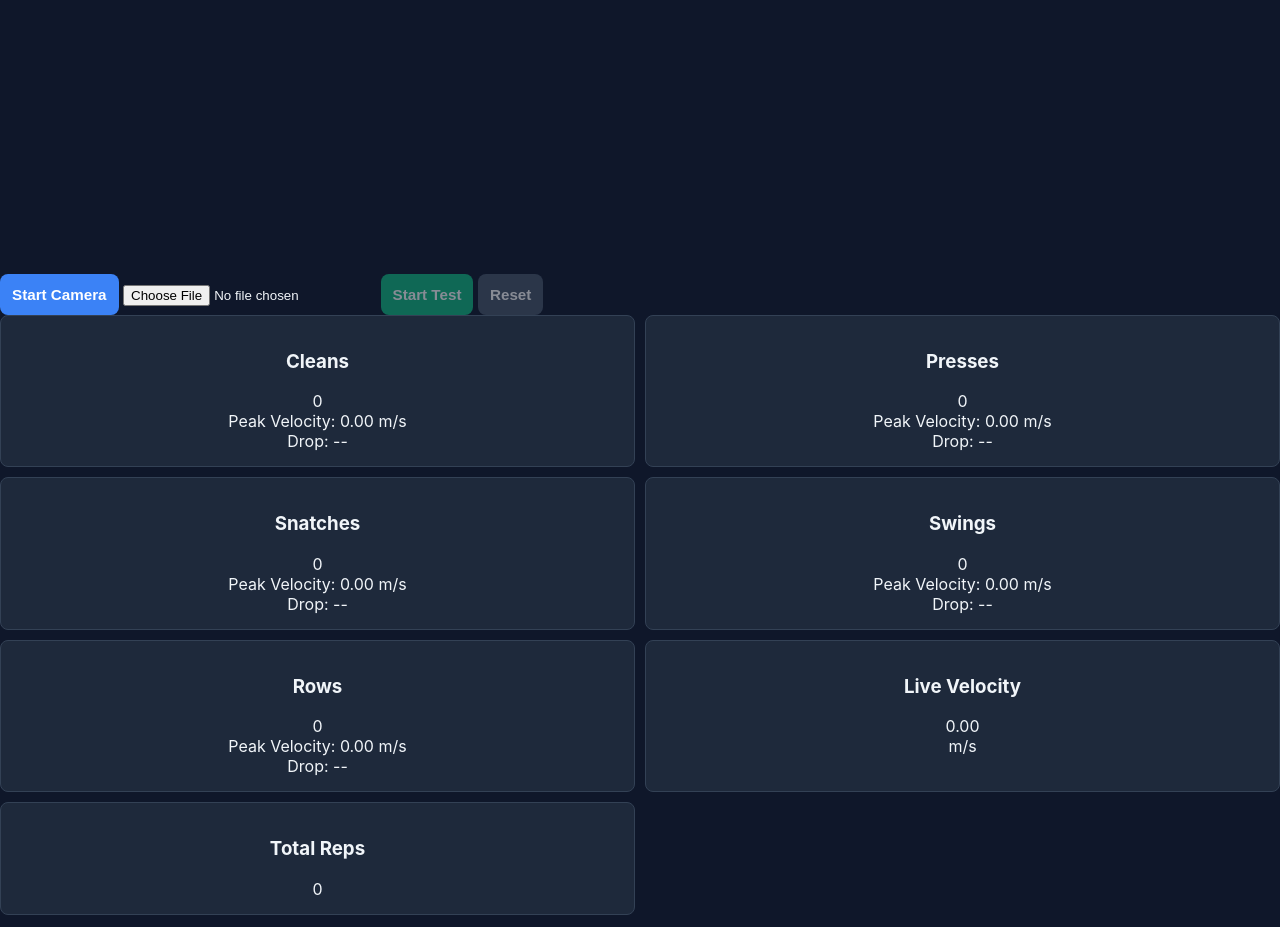
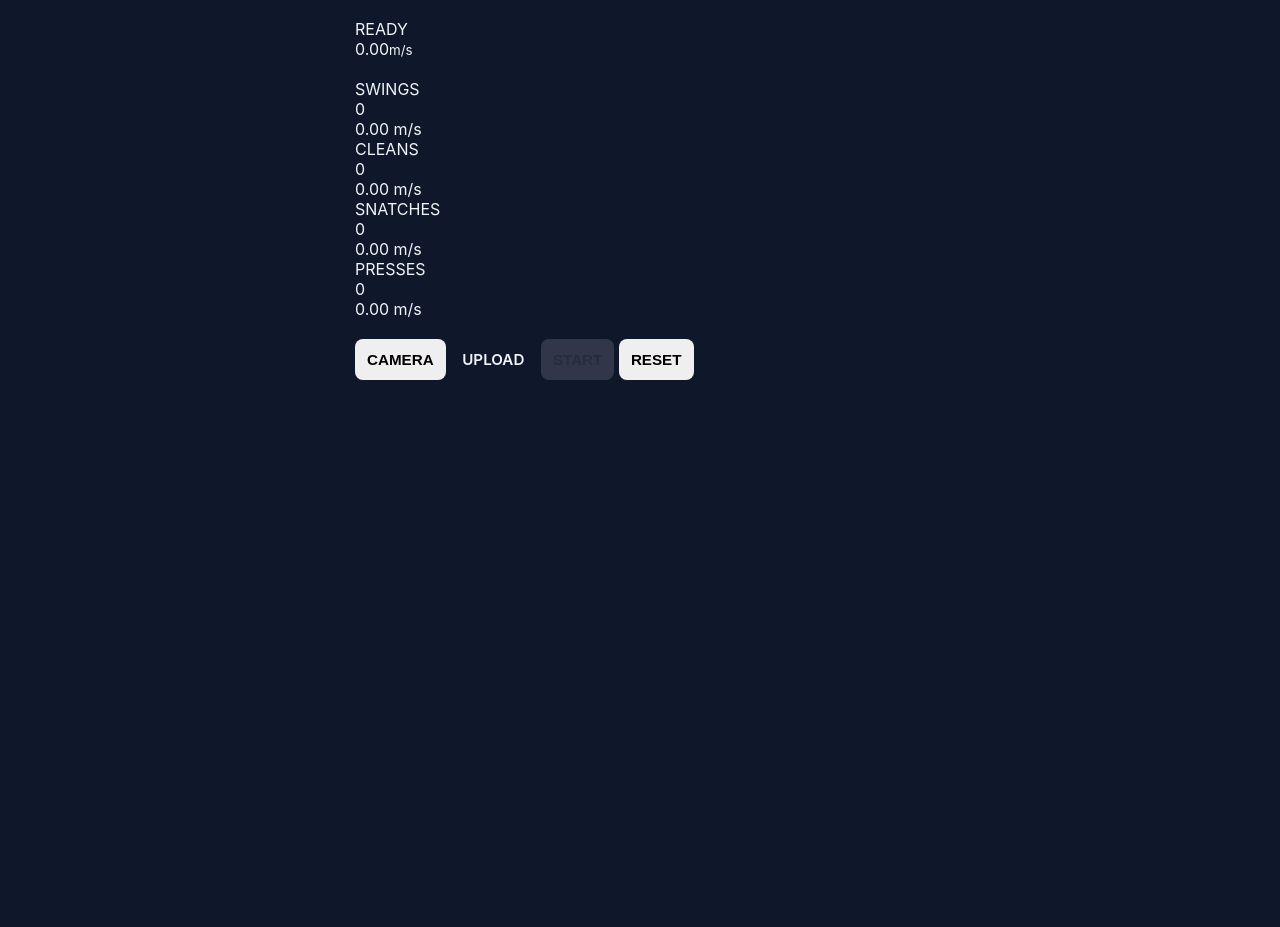
Before and after one commit to adampierre-jpg/ANT-Snatch-Swing-Vupload, a plain HTML site: page index.html in a window 1280 px wide. Shown: the part 403-1330 px from the top of the page. After the commit the page ends 800 px from the top, so only its background shows below. Drawn offline with Linux system fonts and the light colour scheme.

Commit message:
Update index.html

```diff
--- a/index.html
+++ b/index.html
@@ -2,130 +2,84 @@
 <html lang="en">
 <head>
     <meta charset="UTF-8">
-  <meta name="viewport" content="width=device-width, initial-scale=1.0">
-  <title>VBT v3.6 - Movement Detection</title>
+    <meta name="viewport" content="width=device-width, initial-scale=1.0, maximum-scale=1.0, user-scalable=no">
+    <title>VBT Performance Dashboard</title>
     <link rel="stylesheet" href="style.css">
 </head>
 <body>
-  <div id="loading-overlay">
-    <div class="loading-spinner"></div>
-    <p>Loading Vision System...</p>
+    <div class="app-container">
+        <!-- Header Section -->
+        <header class="main-header">
+            <div class="brand">
+                <h1>VBT <span class="accent">4.1</span></h1>
+                <div class="status-dot" id="status-indicator"></div>
+            </div>
+            <div class="total-reps-pill">
+                <span class="label">TOTAL REPS</span>
+                <span id="val-total-reps" class="count">0</span>
+            </div>
+        </header>
+
+        <!-- Video/Tracking Section -->
+        <section class="vision-container">
+            <video id="video" playsinline muted hidden></video>
+            <canvas id="canvas"></canvas>
+            <div class="movement-overlay">
+                <span id="detected-movement">READY</span>
+                <div class="live-velocity">
+                    <span id="val-velocity">0.00</span><small>m/s</small>
+                </div>
+            </div>
+        </section>
+
+        <!-- Dashboard Grid -->
+        <main class="dashboard-grid">
+            <!-- Swings -->
+            <div class="stat-card swing">
+                <div class="card-header">SWINGS</div>
+                <div class="card-body">
+                    <div class="main-val" id="val-swings">0</div>
+                    <div class="sub-val"><span id="val-swing-velocity">0.00</span> m/s</div>
+                </div>
             </div>
 
-  <div class="container">
-    <!-- Status Bar -->
-    <div class="status-bar">
-      <div id="status-pill" class="status-pill">Initializing...</div>
+            <!-- Cleans -->
+            <div class="stat-card clean">
+                <div class="card-header">CLEANS</div>
+                <div class="card-body">
+                    <div class="main-val" id="val-cleans">0</div>
+                    <div class="sub-val"><span id="val-clean-velocity">0.00</span> m/s</div>
+                </div>
             </div>
 
-    <!-- Video Section -->
-    <div class="video-section">
-      <canvas id="canvas"></canvas>
-      <video id="video" playsinline muted></video>
-    </div>
-
-    <!-- Controls -->
-    <div class="controls">
-      <button id="btn-camera" class="btn btn-primary">Start Camera</button>
-      <input type="file" id="file-input" accept="video/*" class="file-input">
-      <button id="btn-start-test" class="btn btn-success" disabled>Start Test</button>
-      <button id="btn-reset" class="btn btn-secondary" disabled>Reset</button>
-    </div>
-
-    <!-- Metrics Grid -->
-    <div class="metrics-grid">
-      <!-- Cleans -->
-      <div class="metric-card">
-        <h3>Cleans</h3>
-        <div class="metric-value" id="val-cleans">0</div>
-        <div class="metric-details">
-          <div>Peak Velocity: <span id="val-clean-velocity">0.00</span> m/s</div>
-          <div>Drop: <span id="val-clean-drop">--</span></div>
+            <!-- Snatches -->
+            <div class="stat-card snatch">
+                <div class="card-header">SNATCHES</div>
+                <div class="card-body">
+                    <div class="main-val" id="val-snatches">0</div>
+                    <div class="sub-val"><span id="val-snatch-velocity">0.00</span> m/s</div>
                 </div>
             </div>
 
             <!-- Presses -->
-      <div class="metric-card">
-        <h3>Presses</h3>
-        <div class="metric-value" id="val-presses">0</div>
-        <div class="metric-details">
-          <div>Peak Velocity: <span id="val-press-velocity">0.00</span> m/s</div>
-          <div>Drop: <span id="val-press-drop">--</span></div>
+            <div class="stat-card press">
+                <div class="card-header">PRESSES</div>
+                <div class="card-body">
+                    <div class="main-val" id="val-presses">0</div>
+                    <div class="sub-val"><span id="val-press-velocity">0.00</span> m/s</div>
                 </div>
             </div>
+        </main>
 
-      <!-- Snatches -->
-      <div class="metric-card">
-        <h3>Snatches</h3>
-        <div class="metric-value" id="val-snatches">0</div>
-        <div class="metric-details">
-          <div>Peak Velocity: <span id="val-snatch-velocity">0.00</span> m/s</div>
-          <div>Drop: <span id="val-snatch-drop">--</span></div>
+        <!-- Controls Bar -->
+        <footer class="controls-bar">
+            <button id="btn-camera" class="btn secondary">CAMERA</button>
+            <label for="file-input" class="btn secondary">UPLOAD</label>
+            <input type="file" id="file-input" accept="video/*" hidden>
+            <button id="btn-start-test" class="btn primary" disabled>START</button>
+            <button id="btn-reset" class="btn danger">RESET</button>
+        </footer>
     </div>
-      </div>
-
-      <!-- Swings -->
-      <div class="metric-card">
-        <h3>Swings</h3>
-        <div class="metric-value" id="val-swings">0</div>
-        <div class="metric-details">
-          <div>Peak Velocity: <span id="val-swing-velocity">0.00</span> m/s</div>
-          <div>Drop: <span id="val-swing-drop">--</span></div>
-        </div>
-      </div>
-
-      <!-- Rows (NEW) -->
-      <div class="metric-card">
-        <h3>Rows</h3>
-        <div class="metric-value" id="val-rows">0</div>
-        <div class="metric-details">
-          <div>Peak Velocity: <span id="val-row-velocity">0.00</span> m/s</div>
-          <div>Drop: <span id="val-row-drop">--</span></div>
-        </div>
-      </div>
-
-      <!-- Live Velocity -->
-      <div class="metric-card">
-        <h3>Live Velocity</h3>
-        <div class="metric-value" id="val-velocity">0.00</div>
-        <div class="metric-label">m/s</div>
-      </div>
-
-      <!-- Total Reps -->
-      <div class="metric-card">
-        <h3>Total Reps</h3>
-        <div class="metric-value" id="val-total-reps">0</div>
-      </div>
-    </div>
-
-    <!-- Movement Detection Panel -->
-    <div class="movement-panel">
-      <div class="panel-header">
-        <h3>Movement Detection</h3>
-        <div class="status-indicator detecting" id="detection-status"></div>
-      </div>
-      <div class="movement-info">
-        <div class="info-row">
-          <span class="info-label">Movement:</span>
-          <span class="movement-text" id="detected-movement">Waiting...</span>
-        </div>
-        <div class="info-row">
-          <span class="info-label">Configuration:</span>
-          <span id="detected-config">—</span>
-        </div>
-        <div class="info-row">
-          <span class="info-label">Active Hand:</span>
-          <span id="active-hands">—</span>
-        </div>
-      </div>
-    </div>
-
-    <!-- Export -->
-    <div class="export-section">
-      <button id="btn-save" class="btn btn-primary">Export to Make.com</button>
-    </div>
-  </div>
-
     <script type="module" src="app.js"></script>
 </body>
 </html>
```
Lines whose indentation alone changed are shown as unchanged.
